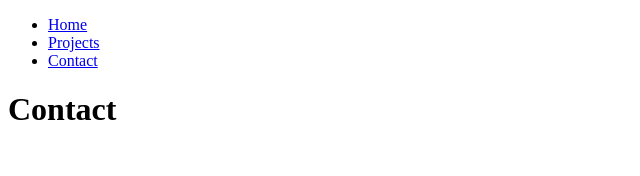
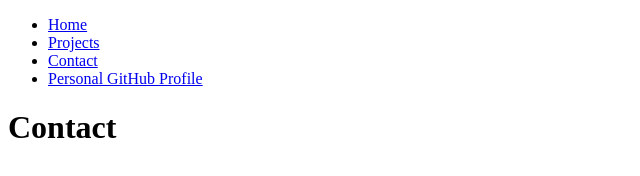
Before and after one commit to crepusidiem/portfolio, a plain HTML site: page contact/index.html in a window 1280 px wide. Shown: the whole page, without its empty margins (0-640 px from the left). Drawn offline with Linux system fonts and the light colour scheme.

Commit message:
Add profile

```diff
--- a/contact/index.html
+++ b/contact/index.html
@@ -11,6 +11,7 @@
             <li><a href="/portfolio/">Home</a></li>
             <li><a href="/portfolio/projects">Projects</a></li>
             <li><a href="/portfolio/contact">Contact</a></li>
+            <li><a href="https://github.com/crepusidiem" target="_blank">Personal GitHub Profile</a></li>
         </ul>
     </nav>
     <h1>Contact</h1>
```
Also changed, not shown: index.html (+1 -1 lines).
